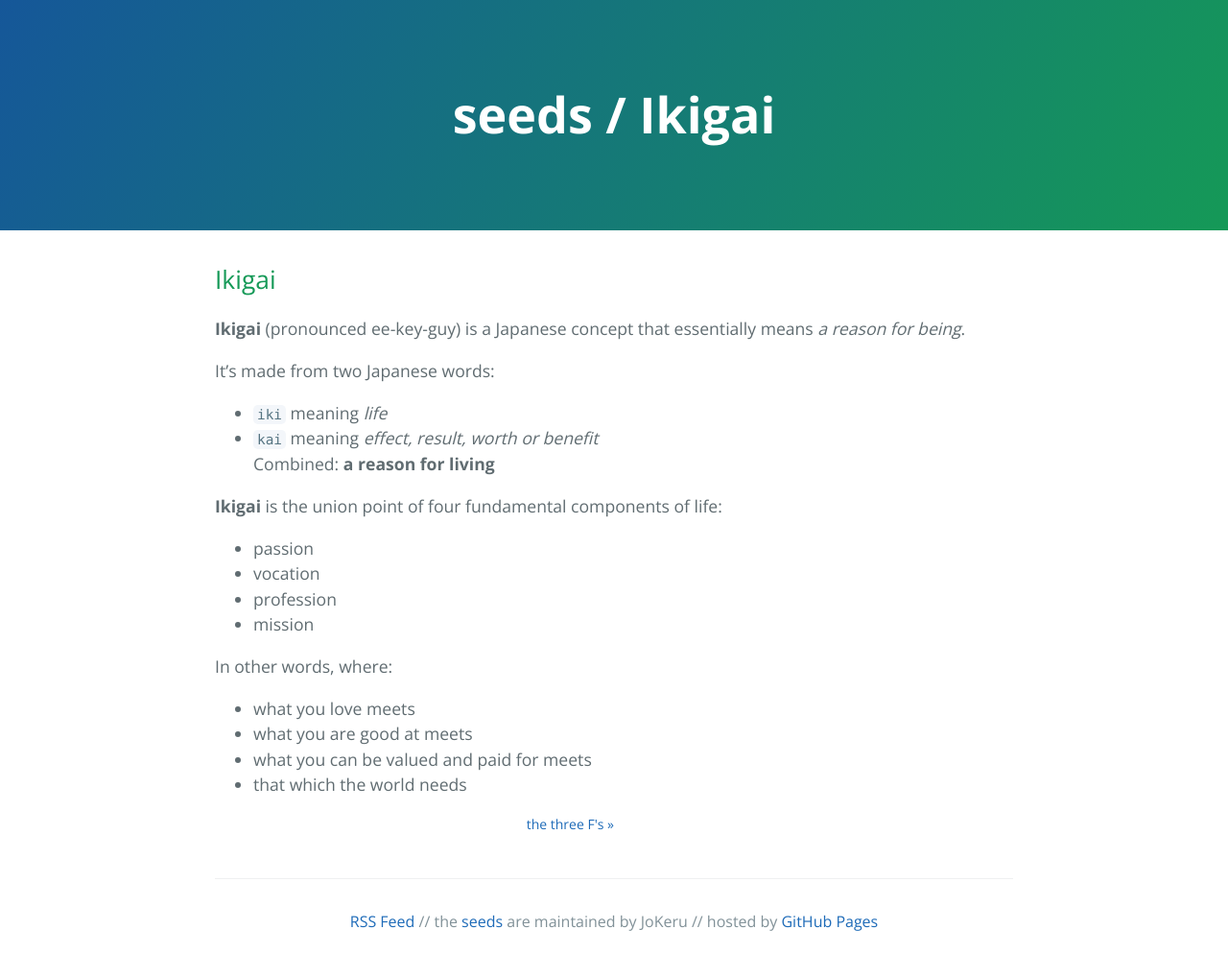
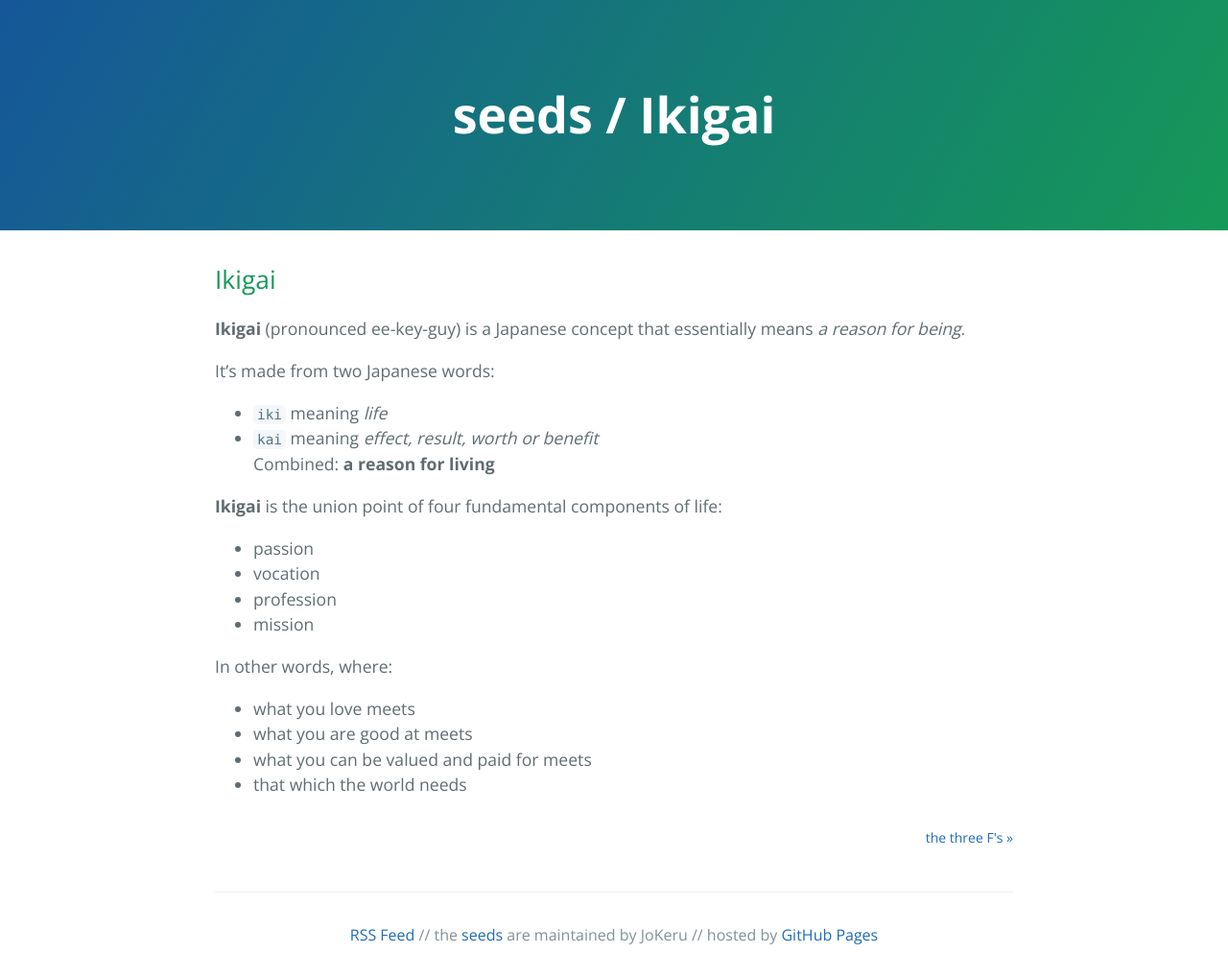
Before and after one commit to jokeru/seeds, a Jekyll site: the page built from _posts/2020-01-01-ikigai.md, in a window 1280 px wide. Shown: the whole page at 96% size. Built offline with Jekyll 4.4.1, drawn with Linux system fonts in a browser that asks for light colours.

Commit message:
Update post.html

```diff
--- a/_layouts/post.html
+++ b/_layouts/post.html
@@ -30,12 +30,8 @@
       {{ content }}
 
       <div class="PageNavigation">
-        {% if page.previous.url %}
-          <a class="prev" href="{{page.previous.url}}">&laquo; {{page.previous.title}}</a>
-        {% endif %}
-        {% if page.next.url %}
-          <a class="next" href="{{page.next.url}}">{{page.next.title}} &raquo;</a>
-        {% endif %}
+        <a class="prev" href="{% if page.previous.url %}{{page.previous.url}}{% endif %}">{% if page.previous.url %}&laquo; {{page.previous.title}}{% endif %}</a>
+        <a class="next" href="{% if page.next.url %}{{page.next.url}}{% endif %}">{% if page.next.url %}{{page.next.title}} &raquo;{% endif %}</a>
       </div>
 
       <footer class="site-footer">
```
